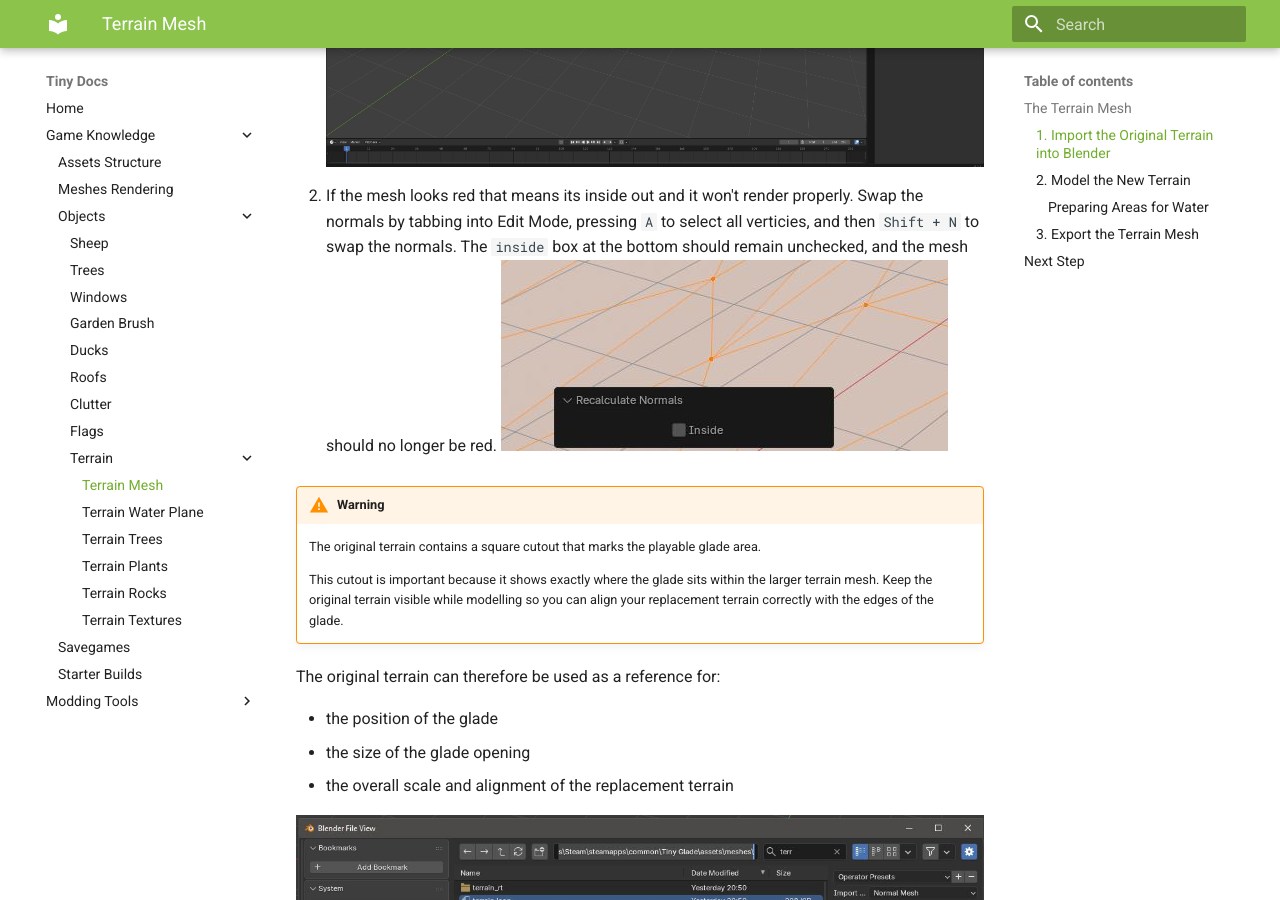
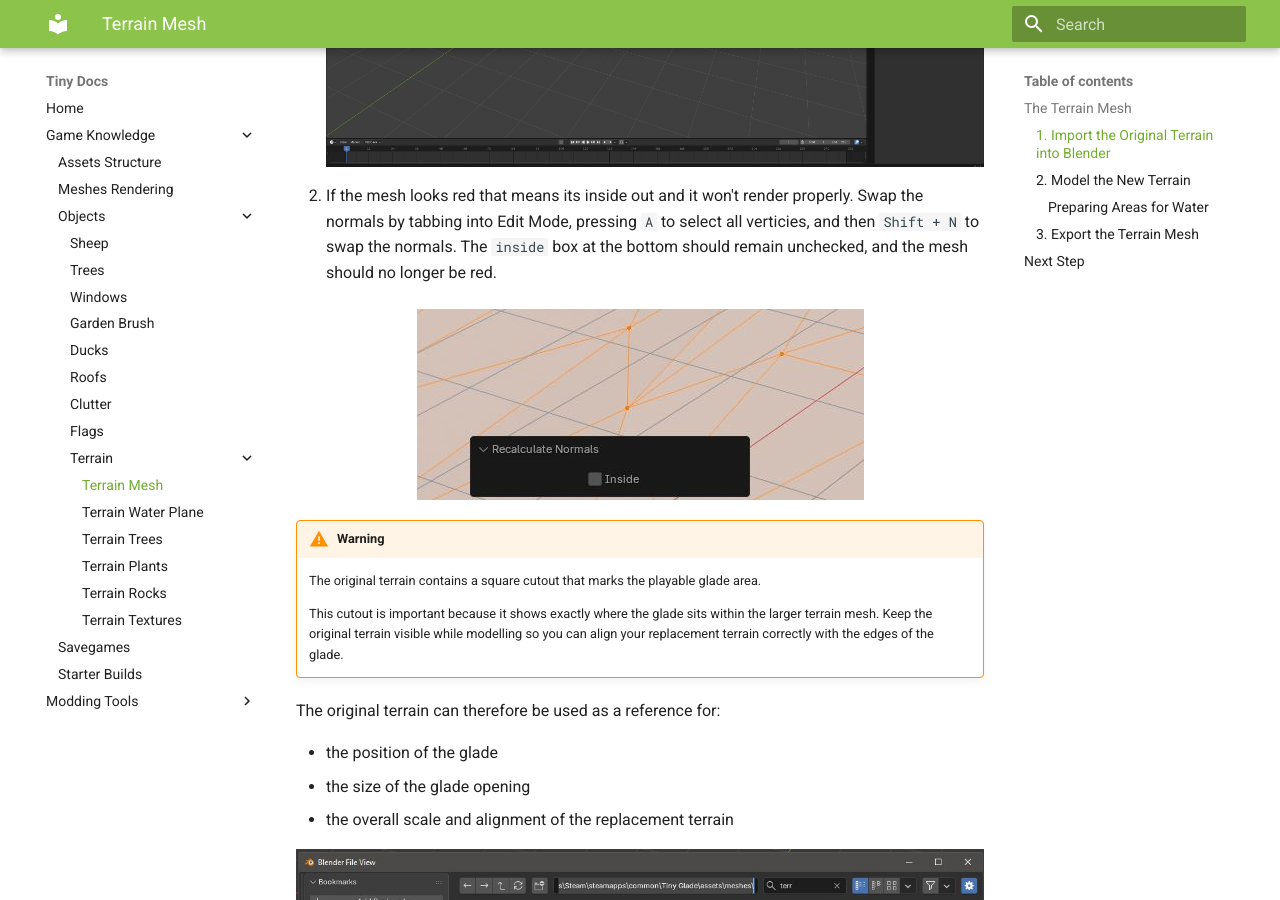
Before and after one commit to Hbeau/tiny-docs, an MkDocs documentation site: the page built from docs/game-knowledge/objects/terrain_mods/terrain.md, in a window 1280 px wide and 900 px high, scrolled down 881 px. Built offline with MkDocs 1.6.1 and Material for MkDocs 9.7.7, drawn with Linux system fonts in a browser that asks for light colours.

Commit message:
fixed some formatting issues in the terrain tutorial

```diff
--- a/docs/game-knowledge/objects/terrain_mods/terrain.md
+++ b/docs/game-knowledge/objects/terrain_mods/terrain.md
@@ -19,10 +19,11 @@ Tiny Glade/assets/meshes/terrain.json
 Import `terrain.json` into Blender and make sure to check the normals! Sometimes normals can be imported swapped. Check normals by:
 
 1. Clicking `Overlays` in the viewport display
-![Overlays](./images/face_orientation.jpg)
+![Overlays](./images/face_orientation.jpg){ .center }
 
 2. If the mesh looks red that means its inside out and it won't render properly. Swap the normals by tabbing into Edit Mode, pressing `A` to select all verticies, and then `Shift + N` to swap the normals. The `inside` box at the bottom should remain unchecked, and the mesh should no longer be red.
-![Normals Button](./images/normals_button.JPG)
+
+   ![Normals Button](./images/normals_button.JPG){ style="display: block; margin-left: auto; margin-right: auto;" }
 
 !!! warning
 
```
Also changed, not shown: docs/game-knowledge/objects/terrain_mods/bg_trees.md (+1 -3 lines).
